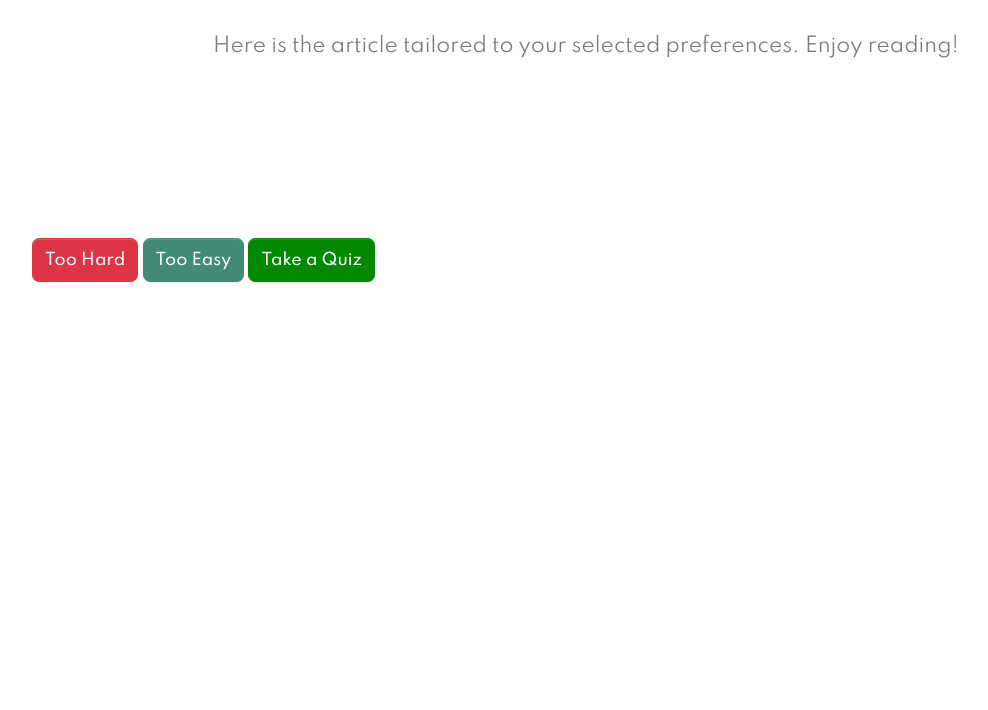
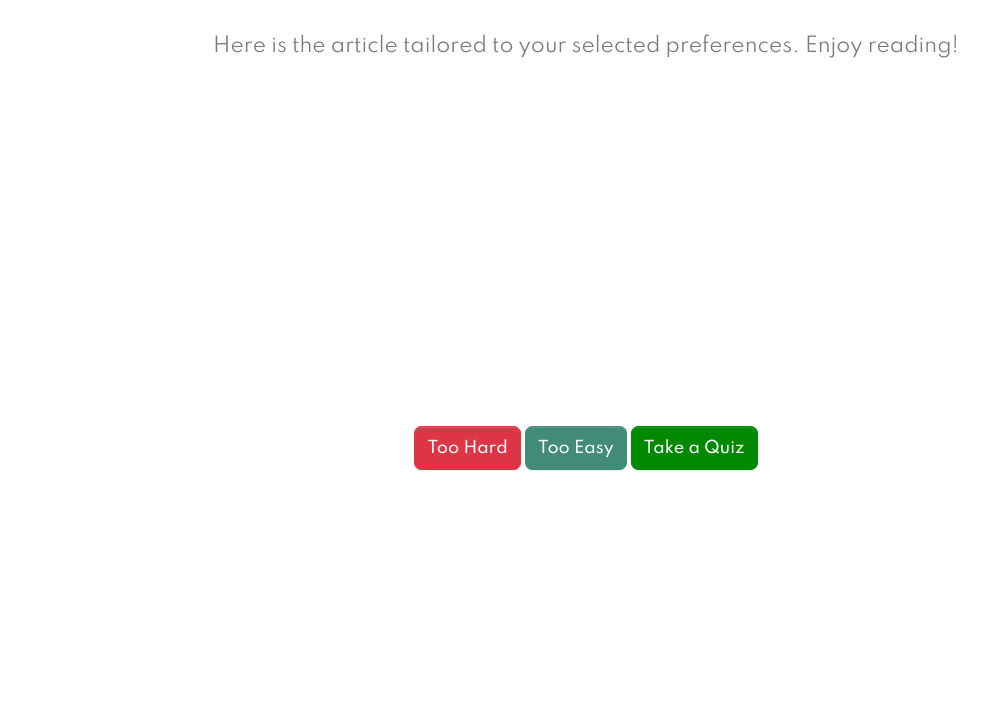
Before and after one commit to jbecker7/TailoredTales, a Flask app: template templates/result.html in a window 1280 px wide. Shown: the part 1392-2102 px from the top of the page, without its empty margins (54-1042 px from the left). Run offline with Flask 3, Linux system fonts and the light colour scheme; the template is opened without the code that fills it, so the values that code supplies are empty; some libraries are stand-ins or nearby versions.

Commit message:
fixed merge conflict and result

```diff
--- a/app.py
+++ b/app.py
@@ -9,7 +9,9 @@ app = Flask(__name__, static_url_path='/static')
 if __name__ == '__main__':
     app.run(debug=False)
 
-openai.api_key = "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"
+openai.api_key = ""
+
+
 
 TEMPERATURE = 0.5
 MAX_TOKENS = 500
--- a/templates/result.html
+++ b/templates/result.html
@@ -169,16 +169,20 @@
                                 <h1 class="display-2 font-weight-bolder mb-4">Generated Article</h1>
                                 <p class="lead mb-4 mb-lg-5">Here is the article tailored to your selected preferences. Enjoy reading!</p>
                             </div>
-                            <div class="generated-article">
+                            <div class="generated-article" style="margin: 70px auto; font-size: 1.2rem;">
                                 {{ generated_article_content | safe }}
                             </div>
+
                         </div>
                     </div>
-                    <div class="buttons-container">
+                    <br>
+                    <br>
+                    <div class="buttons-container" style="text-align: center;">
                         <button id="too-hard-btn" class="btn btn-danger">Too Hard</button>
                         <button id="too-easy-btn" class="btn btn-primary">Too Easy</button>
                         <button id="take-quiz-btn" class="btn btn-success">Take a Quiz</button>
                     </div>
+
                     <div id="loading" style="display: none;">
                         <p>Loading...</p>
                     </div>
```
